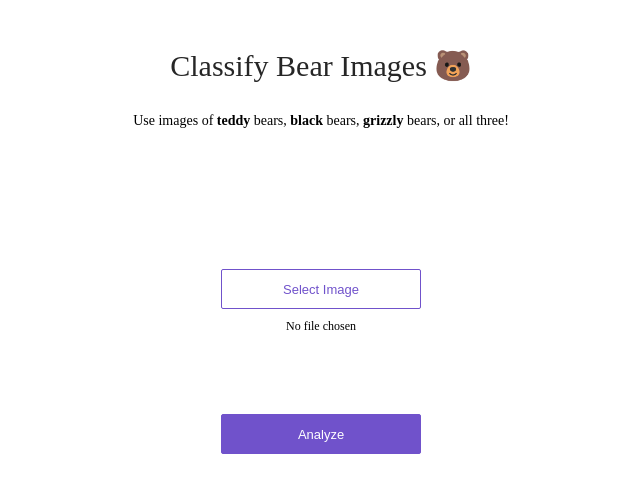
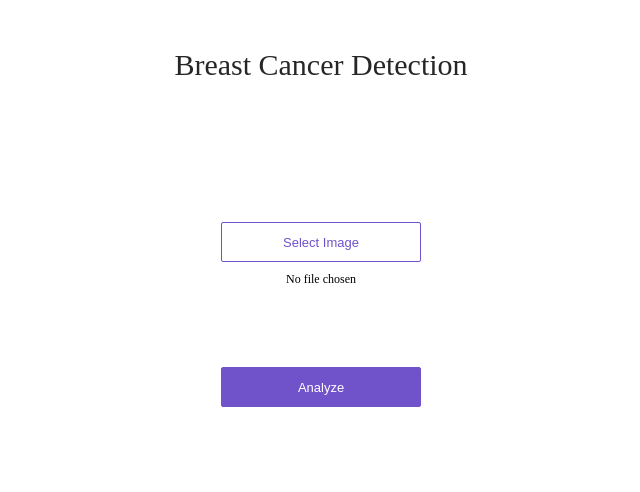
Before and after one commit to vaishnavgowni/fastai-breastcancer, a plain HTML site: page app/view/index.html in a window 1280 px wide. Shown: the whole page, without its empty margins (319-959 px from the left). Drawn offline with Linux system fonts and the light colour scheme.

Commit message:
Update index.html

```diff
--- a/app/view/index.html
+++ b/app/view/index.html
@@ -7,10 +7,9 @@
 <body>
 <div>
   <div class='center'>
-    <div class='title'>Classify Bear Images 🐻</div>
+    <div class='title'>Breast Cancer Detection</div>
     <p>
-      Use images of <strong>teddy</strong> bears, <strong>black</strong> bears, <strong>grizzly</strong> bears, or
-      all three!
+
     </p>
     <div class='content'>
       <div class='no-display'>
```
